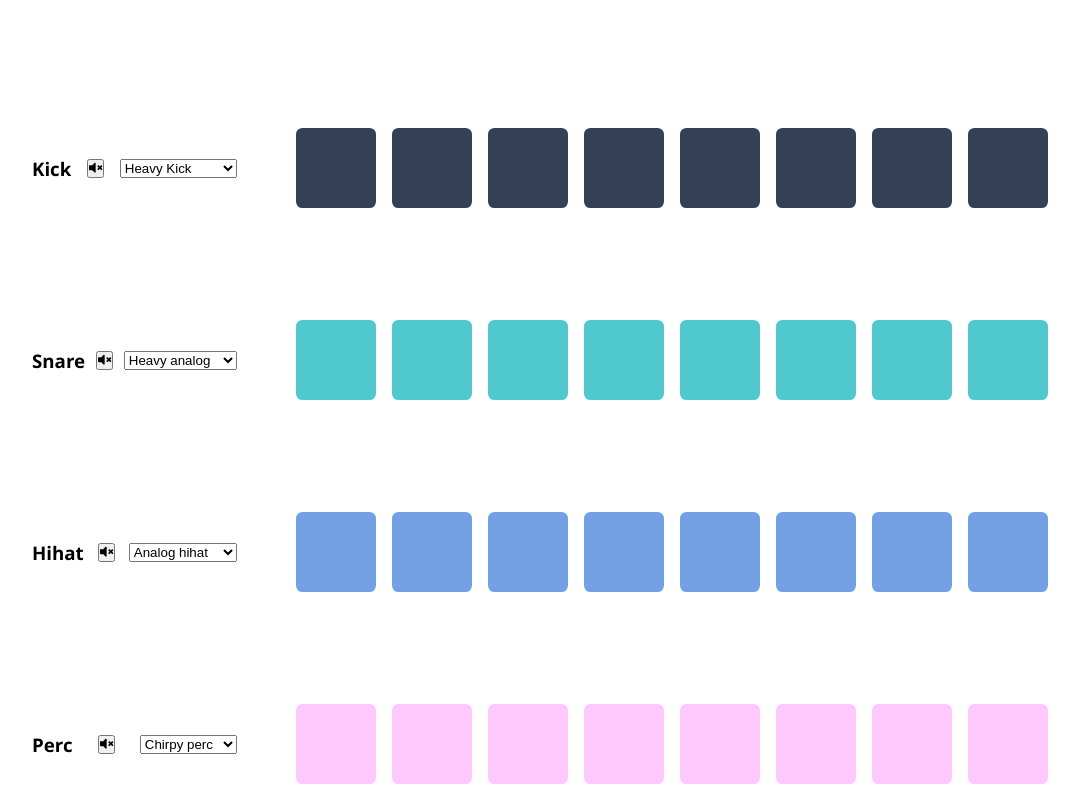
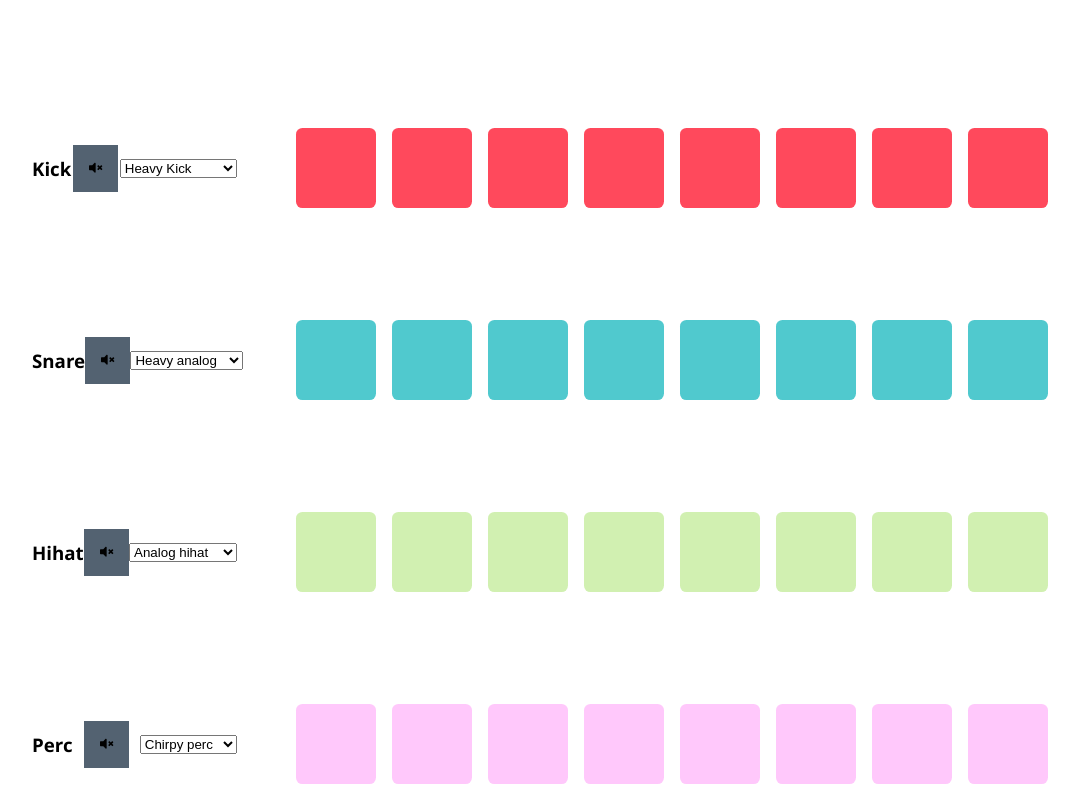
Before and after one commit to kgaolodevs/Online-Beatmaker-App, a plain HTML site: page index.html in a window 1280 px wide. Shown: the top 803 px of the page, without its empty margins (96-1175 px from the left). Drawn offline with Linux system fonts and the light colour scheme.

Commit message:
Completed color palette for pads

```diff
--- a/styles/styles.scss
+++ b/styles/styles.scss
@@ -49,6 +49,12 @@ svg {
         justify-content: space-between;
         align-items: center;
         flex: 0.8;
+
+        button {
+          padding: 1rem;
+          border: none;
+          background: #536271;
+        }
       }
     }
 
@@ -57,7 +63,7 @@ svg {
         display: flex;
 
         .kickpad {
-          background: #344055;
+          background: #ff495c;
         }
       }
     }
@@ -81,7 +87,7 @@ svg {
         display: flex;
 
         .hihatpad {
-          background: #72a1e5;
+          background: #d1f0b1;
         }
       }
     }
```
Also changed, not shown: styles/styles.css, 1 other file.
